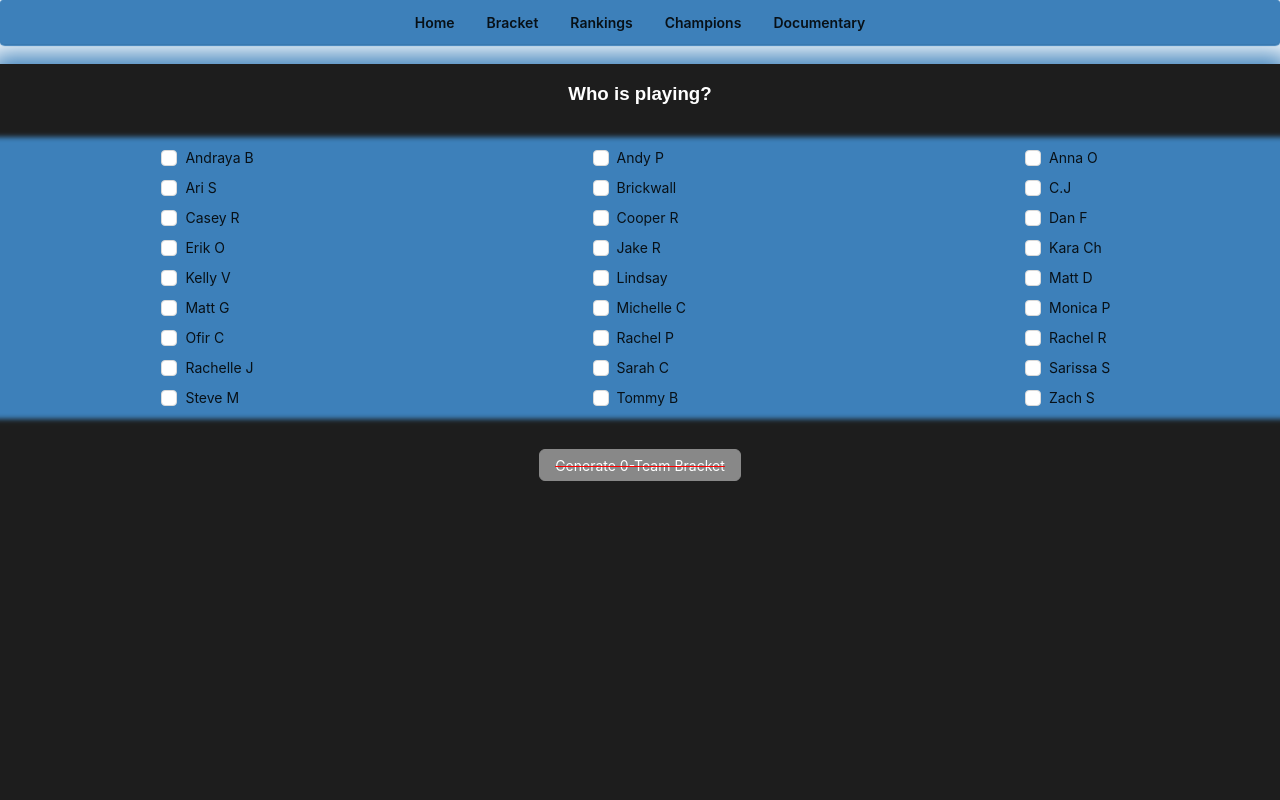
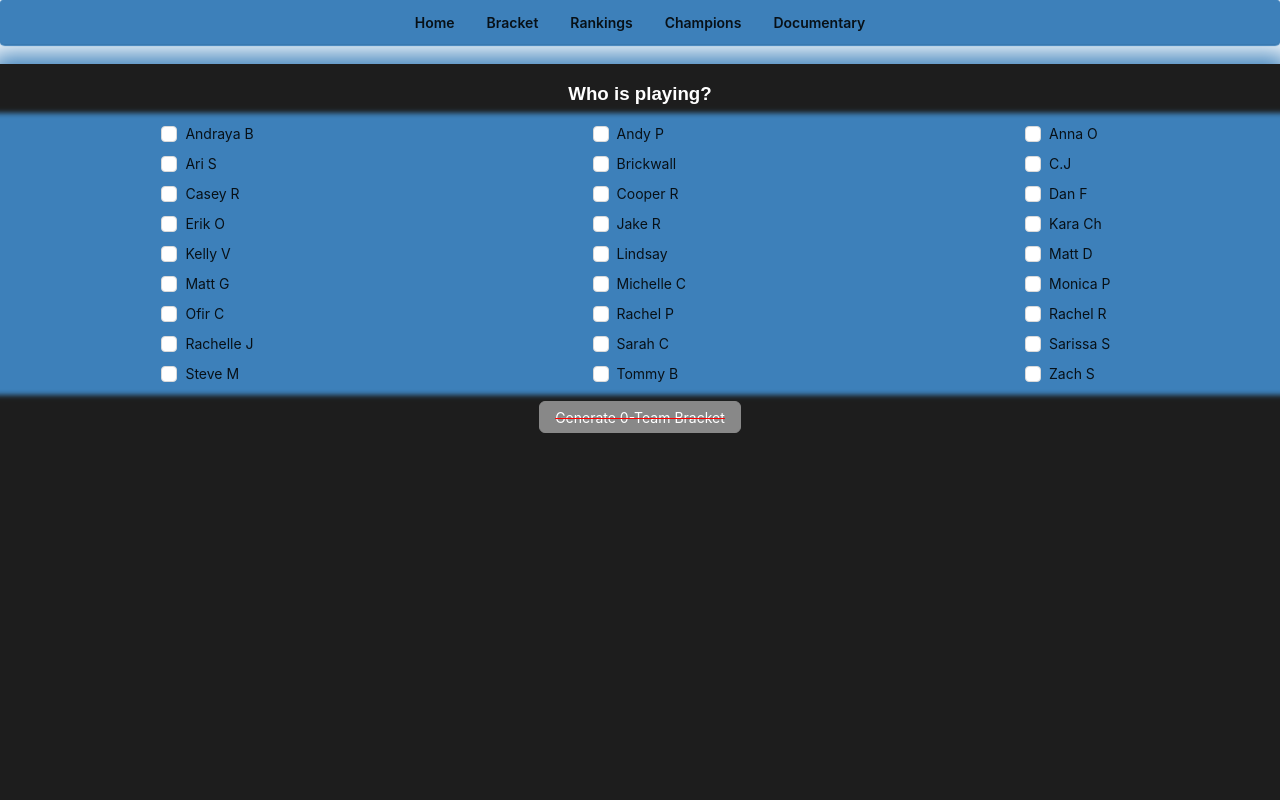
Before and after one commit to ErikAmerico/thorton-fooser, a React (Vite) app: page /bracket in a window 1280 px wide. Shown: the top 800 px of the page. Built offline with nearby package versions, Linux system fonts and the light colour scheme.

Commit message:
move Player Picker to its own component
render in Bracket.tsx

```diff
--- a/src/components/bracket/Bracket.tsx
+++ b/src/components/bracket/Bracket.tsx
@@ -15,6 +15,7 @@ import CancelGameModal from "./_components/CancelGameModal";
 import SubmitResultsModal from "./_components/SubmitResultsModal";
 import InfoModal from "./_components/InfoModal";
 import { shufflePlayerFromDB } from "./_helpers/shufflePlayerFromDB";
+import PlayerPicker from "./_components/PlayerPicker";
 
 const MAX_PLAYERS = 14;
 const STORAGE_KEY = "bracketState"; //local stroage key
@@ -89,7 +90,7 @@ export default function Bracket() {
     a.name.localeCompare(b.name)
   ); //getting players from mockData
 
-  console.log(allPlayers);
+  // console.log(allPlayers);
 
   const onCheck = (player: PlayerFromDB, checked: boolean) => {
     if (checked && selected.length >= MAX_PLAYERS) {
@@ -119,7 +120,7 @@ export default function Bracket() {
       pairs.push([plyrs[i], plyrs[i + 1]]);
     }
 
-    // initialize one result-slot per match
+    // initialize one result-slot per match - skipping index 0.
     const emptyResults: MatchResult[] = Array(pairs.length * 2 + 1)
       .fill(null)
       .map(() => ({ winner: null, loser: null }));
@@ -155,36 +156,13 @@ export default function Bracket() {
     <div className="bracket-scroll-wrapper">
       <Space direction="vertical" size="large" style={{ width: "100%" }}>
         {!teams && (
-          <>
-            <h3 style={{ color: "#fff", fontFamily: "sans-serif" }}>
-              Who is playing?
-            </h3>
-            <div className="player-grid">
-              {allPlayers.map((player: PlayerFromDB) => (
-                <Checkbox
-                  key={player.id}
-                  checked={bracketState.selected.some(
-                    (p) => p.id === player.id
-                  )}
-                  disabled={
-                    !bracketState.selected.some((p) => p.id === player.id) &&
-                    bracketState.selected.length >= MAX_PLAYERS
-                  }
-                  onChange={(e) => onCheck(player, e.target.checked)}
-                >
-                  {player.name}
-                </Checkbox>
-              ))}
-            </div>
-            <Button
-              type="primary"
-              disabled={selected.length < 4 || selected.length % 2 !== 0}
-              onClick={buildBracket}
-              className="generate-bracket-button"
-            >
-              Generate {selected.length / 2}-Team Bracket
-            </Button>
-          </>
+          <PlayerPicker
+            players={allPlayers}
+            selected={selected}
+            maxPlayers={MAX_PLAYERS}
+            onToggle={onCheck}
+            onGenerate={buildBracket}
+          />
         )}
 
         {teams && (
--- /dev/null
+++ b/src/components/bracket/_components/PlayerPicker.tsx
@@ -0,0 +1,47 @@
+import { Checkbox, Button } from "antd";
+import { PlayerFromDB, PlayerPickerProps } from "../../../types";
+
+export default function PlayerPicker({
+  players,
+  selected,
+  maxPlayers,
+  onToggle,
+  onGenerate,
+}: PlayerPickerProps) {
+  const sortedPlayers = [...players].sort((a, b) =>
+    a.name.localeCompare(b.name)
+  );
+
+  return (
+    <>
+      <h3 style={{ color: "#fff", fontFamily: "sans-serif" }}>
+        Who is playing?
+      </h3>
+      <div className="player-grid">
+        {sortedPlayers.map((player: PlayerFromDB) => (
+          <Checkbox
+            key={player.id}
+            checked={selected.some((s) => s.id === player.id)}
+            disabled={
+              !selected.some((s) => s.id === player.id) &&
+              selected.length >= maxPlayers
+            }
+            onChange={(e) => {
+              onToggle(player, e.target.checked);
+            }}
+          >
+            {player.name}
+          </Checkbox>
+        ))}
+      </div>
+      <Button
+        type="primary"
+        disabled={selected.length < 4 || selected.length % 2 !== 0}
+        onClick={onGenerate}
+        className="generate-bracket-button"
+      >
+        Generate {selected.length / 2}-Team Bracket
+      </Button>
+    </>
+  );
+}
--- a/src/components/bracket/bracket.css
+++ b/src/components/bracket/bracket.css
@@ -216,6 +216,7 @@
   padding: 5px;
   display: flex;
   gap: 10px;
+  margin-bottom: -20px;
 }
 
 .cancel-tourney-btn {
```
Also changed, not shown: src/types.ts (+8 -0 lines).
